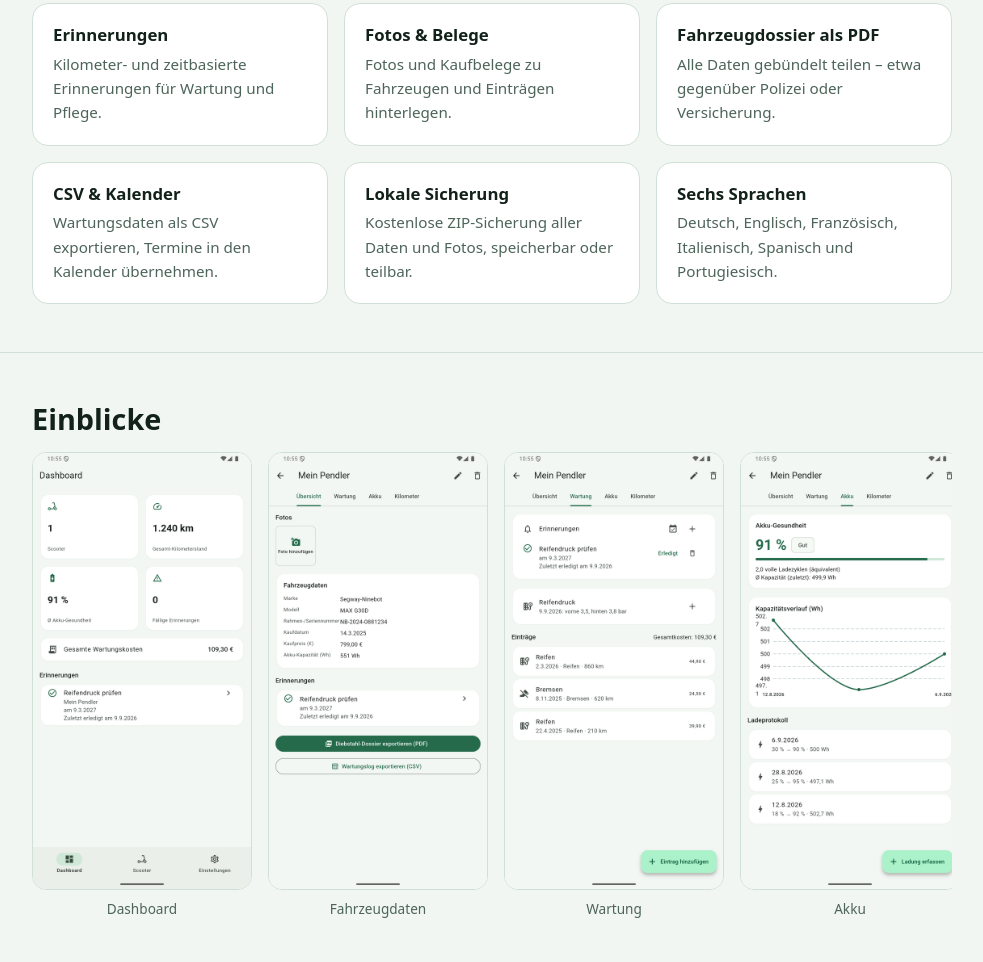
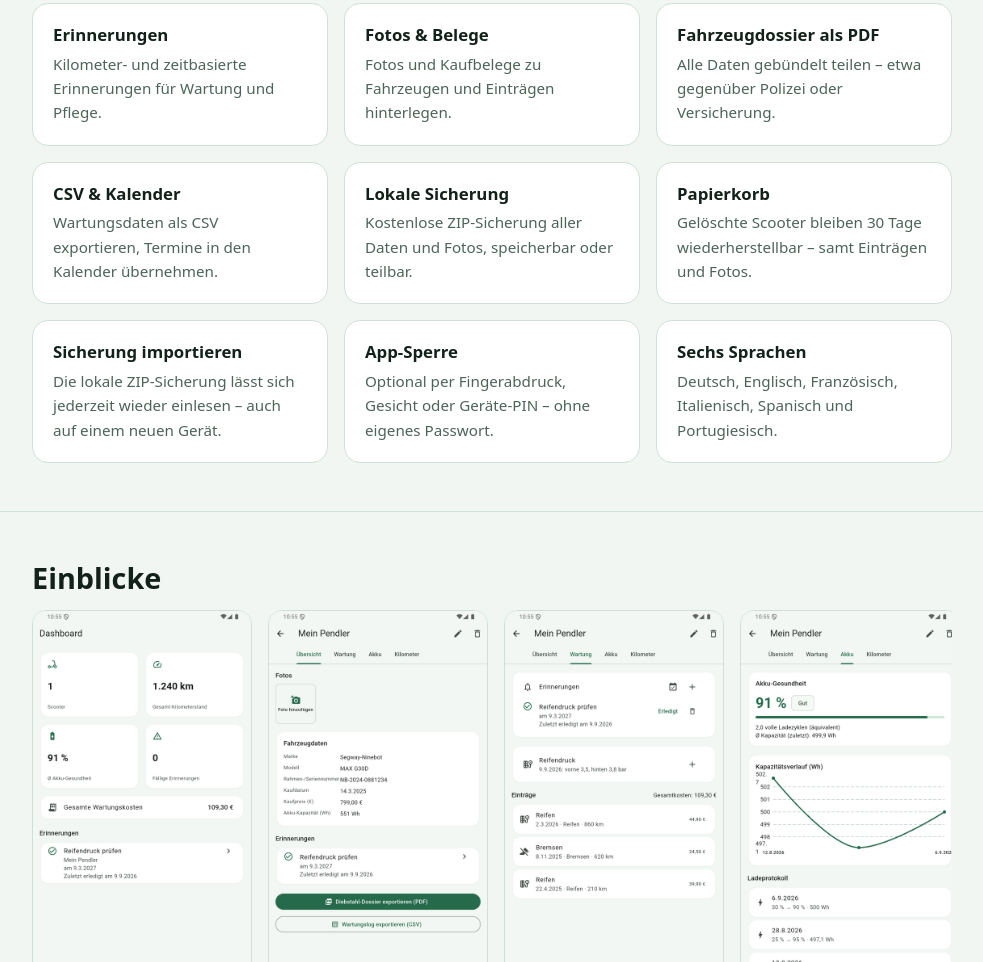
Before and after one commit to scorparc/scootkeeper-content, a plain HTML site: page index.html in a window 1280 px wide. Shown: the part 2106-3068 px from the top of the page, without its empty margins (148-1131 px from the left). Drawn offline with Linux system fonts and the light colour scheme.

Commit message:
Add trash, backup import and app lock to the feature list
Co-Authored-By: Claude Opus 5 <noreply@anthropic.com>

```diff
--- a/index.html
+++ b/index.html
@@ -218,6 +218,9 @@
       <div class="card"><h3>Fahrzeugdossier als PDF</h3><p>Alle Daten gebündelt teilen – etwa gegenüber Polizei oder Versicherung.</p></div>
       <div class="card"><h3>CSV &amp; Kalender</h3><p>Wartungsdaten als CSV exportieren, Termine in den Kalender übernehmen.</p></div>
       <div class="card"><h3>Lokale Sicherung</h3><p>Kostenlose ZIP-Sicherung aller Daten und Fotos, speicherbar oder teilbar.</p></div>
+      <div class="card"><h3>Papierkorb</h3><p>Gelöschte Scooter bleiben 30 Tage wiederherstellbar – samt Einträgen und Fotos.</p></div>
+      <div class="card"><h3>Sicherung importieren</h3><p>Die lokale ZIP-Sicherung lässt sich jederzeit wieder einlesen – auch auf einem neuen Gerät.</p></div>
+      <div class="card"><h3>App-Sperre</h3><p>Optional per Fingerabdruck, Gesicht oder Geräte-PIN – ohne eigenes Passwort.</p></div>
       <div class="card"><h3>Sechs Sprachen</h3><p>Deutsch, Englisch, Französisch, Italienisch, Spanisch und Portugiesisch.</p></div>
     </div>
   </div>
```
Also changed, not shown: en/index.html (+3 -0 lines).
